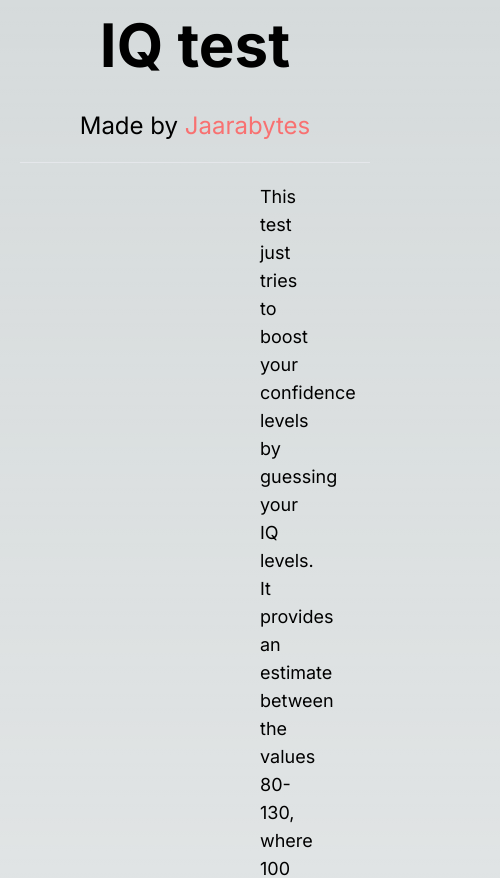
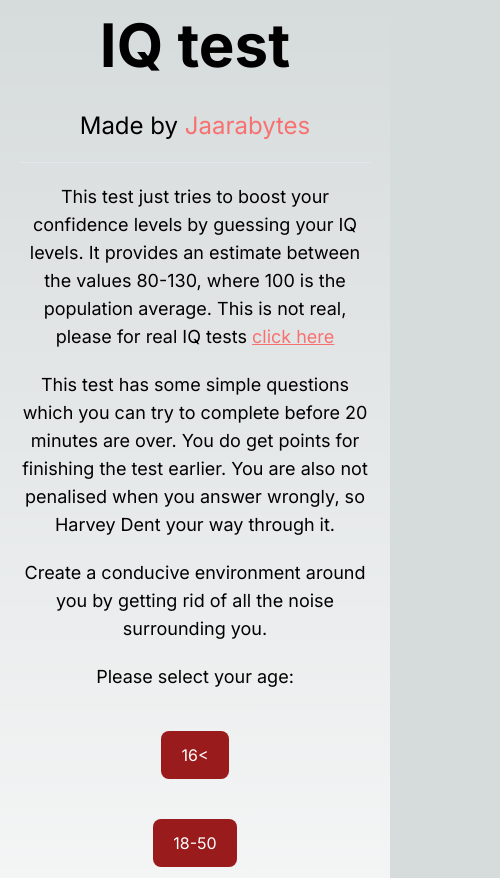
Before and after one commit to Jaarabytes/jipime, a Next.js app: page / in a window 390 px wide. Shown: the top 878 px of the page, 500 px wide, since content can reach past the window. Built offline with nearby package versions, Linux system fonts and the light colour scheme.

Commit message:
style: add responsiveness
fix responsiveness for padding on small screens

```diff
--- a/app/page.tsx
+++ b/app/page.tsx
@@ -7,7 +7,7 @@ export default function HomePage() {
         <h1 className="text-[60px] font-bold">IQ test</h1>
         <p className="text-2xl py-5">Made by <a href="https://jaarabytes.vercel.app" className="text-red-400">Jaarabytes</a></p>
         <hr />
-        <div className="px-60 my-5">
+        <div className="sm:px-60 my-5">
           <p className="text-lg my-5">This test just tries to boost your confidence levels by guessing your IQ levels. It provides an estimate between the values 80-130,
             where 100 is the population average. This is not real, please for real IQ tests <a href="/real"
             className="text-red-400 underline">click here</a>
```
